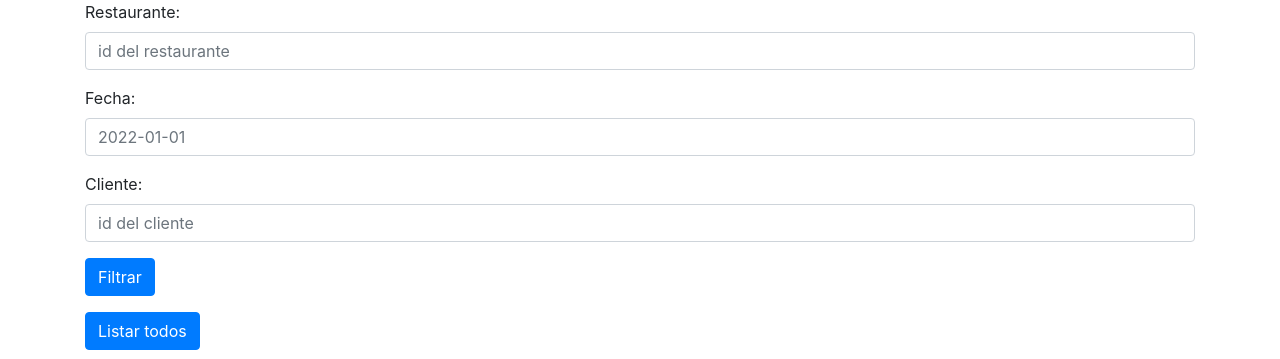
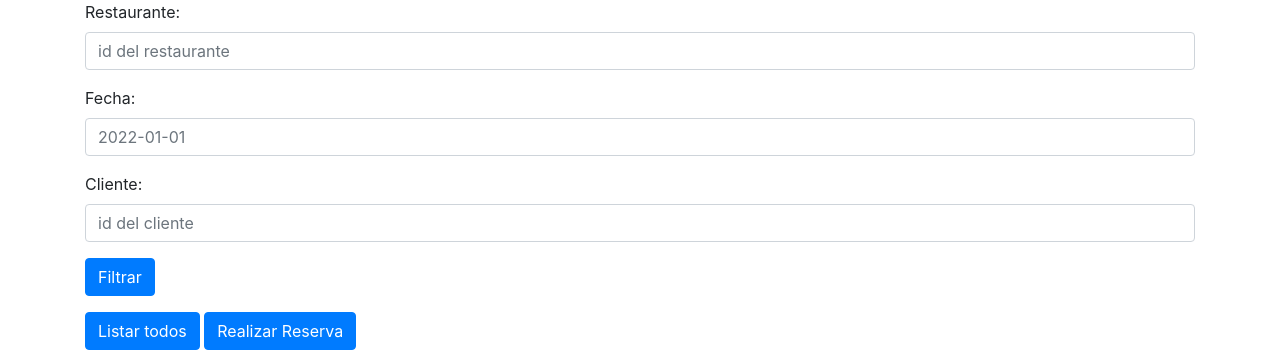
Before and after one commit to matiaslopezs/segundoparcial_backend, a website: page app/views/index.html in a window 1280 px wide. Shown: the top 359 px of the page. Drawn offline with nearby package versions, Linux system fonts and the light colour scheme; no server answers.

Commit message:
agregacion de boton realizar reserva en index.html filtrado

```diff
--- a/app/views/index.html
+++ b/app/views/index.html
@@ -32,6 +32,7 @@
             <button value="Filtrar" class="btn btn-primary mb-3" onclick='mostrarReservas()'>Filtrar</button>
         </form>
         <input type="submit" value="Listar todos" class="btn btn-primary mb-3" onclick="location.href='index.html'">
+        <input type="submit" value="Realizar Reserva" class="btn btn-primary mb-3" onclick="location.href='/frontend/reservar.html'">
     </div>
     <div class="container mb-3">
         <h1>Lista de Reservas</h1>
```
